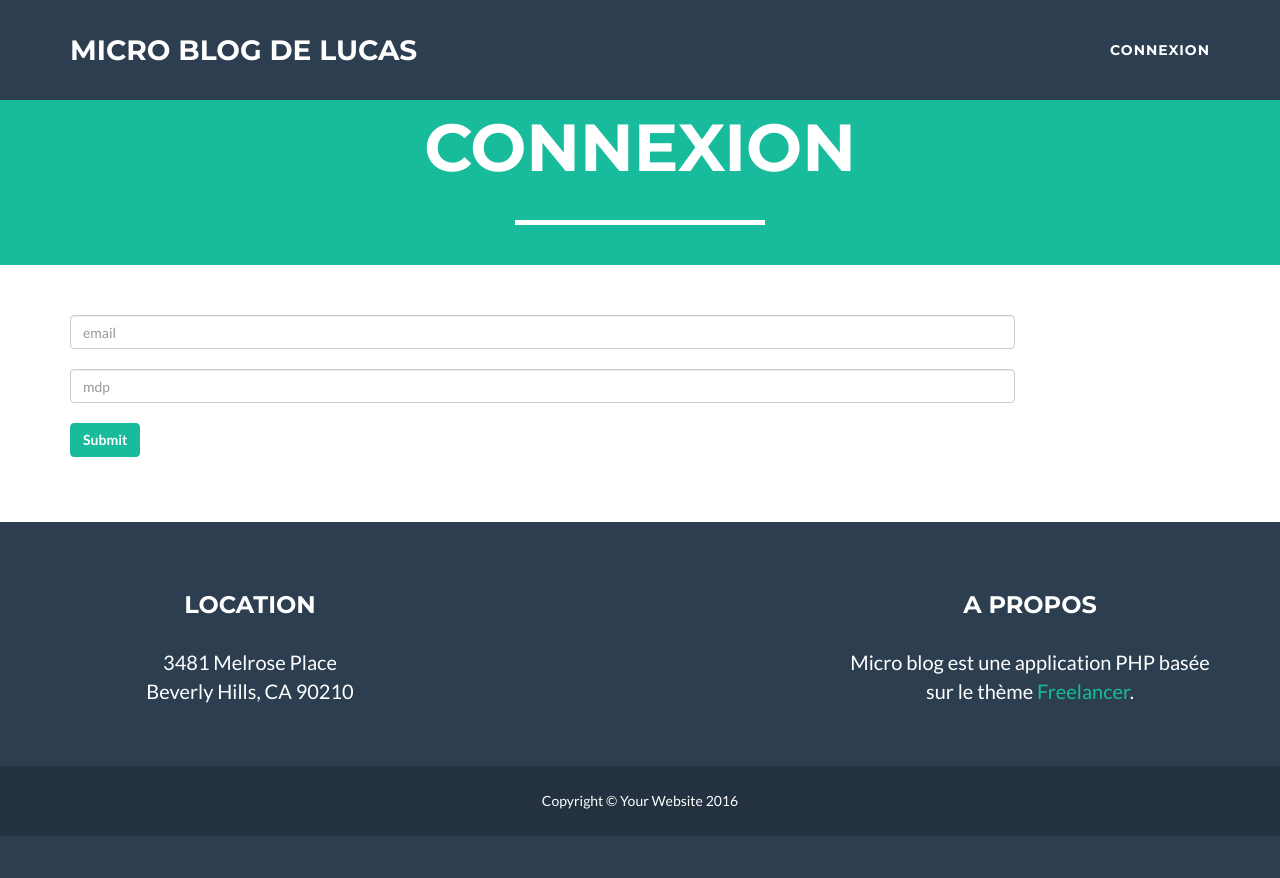
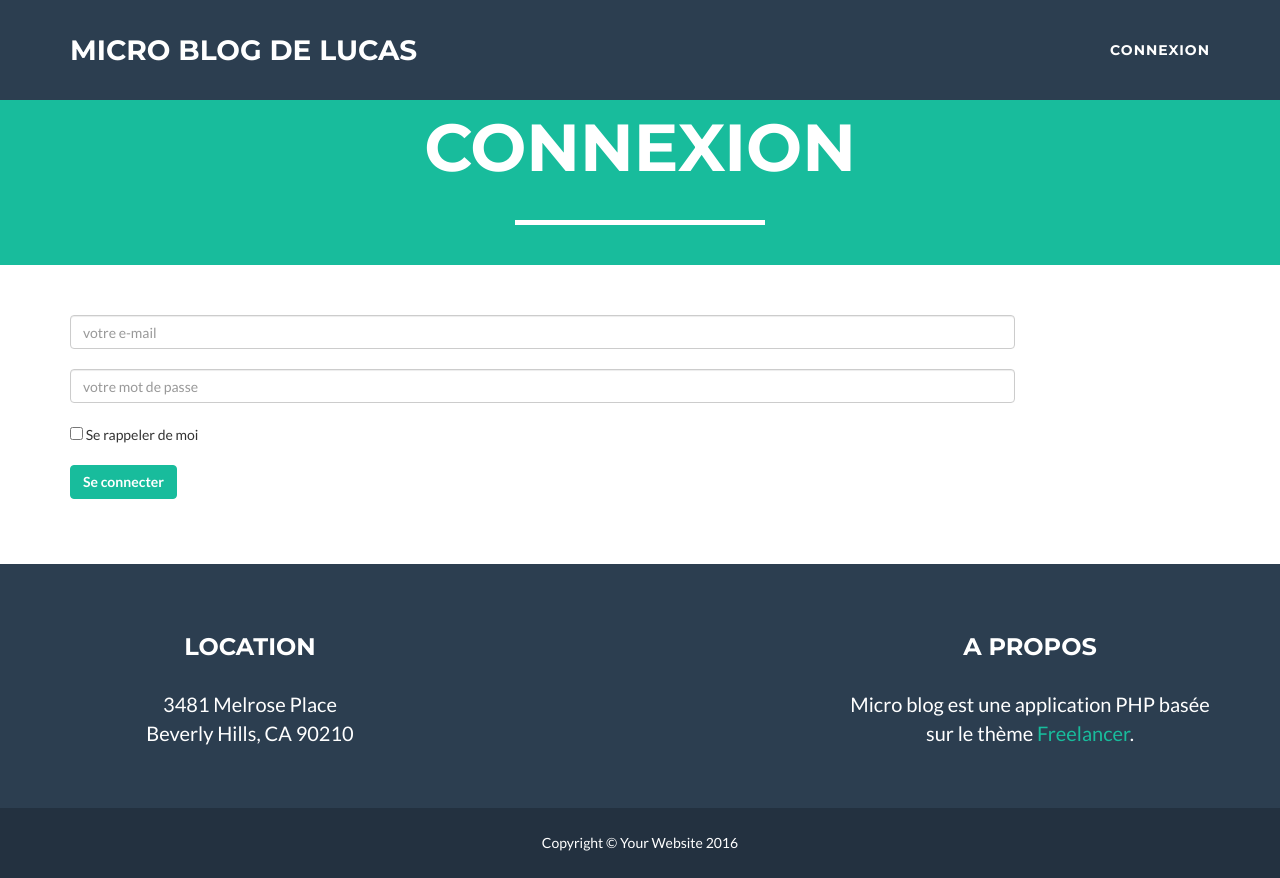
Before and after one commit to LucasGou/Microblog, a PHP site: page /connexion.php in a window 1280 px wide. Before the commit the page ends 836 px from the top, so only its background shows below. Run offline with PHP 8.4, Linux system fonts and the light colour scheme; some libraries are stand-ins or nearby versions.

Commit message:
SID + Connexion (verif)

```diff
--- a/connexion.php
+++ b/connexion.php
@@ -26,11 +26,14 @@ include('includes/connexion.inc.php');
                         <div class="form-group">
 
                             <?php
-                                echo "<input type='email' id='email' placeholder='email' class='form-control' name='email'></input>";
+                                echo "<input type='email' id='email' placeholder='votre e-mail' class='form-control' name='email'></input>";
                                 echo "</br>";
-                                echo "<input type='password' id='mdp' placeholder='mdp' class='form-control' name='mdp'></input>";
-                                echo"</br>";
-                                echo "<input type='submit' class='btn btn-success'></input>";
+                                echo "<input type='password' id='mdp' placeholder='votre mot de passe' class='form-control' name='mdp'></input>";
+                                echo "</br>";
+                                echo "<input type='checkbox'></input>  Se rappeler de moi";
+                                echo "</br>";
+                                echo "</br>";
+                                echo "<input type='submit' value='Se connecter' class='btn btn-success'></input>";
                             ?>
                         </div>
                     </form>
--- a/index.php
+++ b/index.php
@@ -27,11 +27,11 @@ include('includes/connexion.inc.php');
                         <div class="form-group">
 
                             <?php
-                                $sql="SELECT * FROM messages WHERE id=:id";
+                                /*$sql="SELECT * FROM messages WHERE id=:id";
                                 $content=$data['id'];
 
                                 echo "<textarea id='message' name='message' class='form-control' placeholder='Message'>$content</textarea>";
-                                echo "<input type='hidden' name='id' value=' .. '>";
+                                echo "<input type='hidden' name='id' value=' .. '>";*/
                             ?>
 
                             <textarea id="message" name="message" class="form-control" placeholder="Message"></textarea>
```
